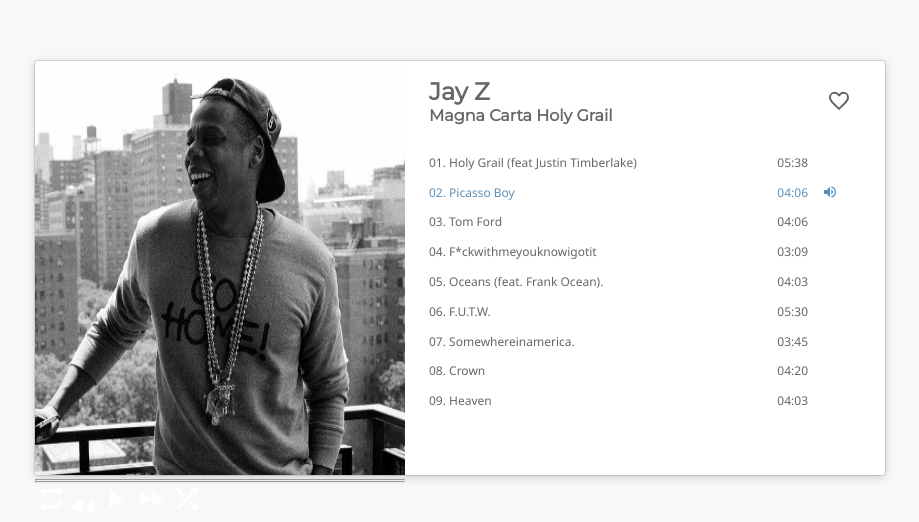
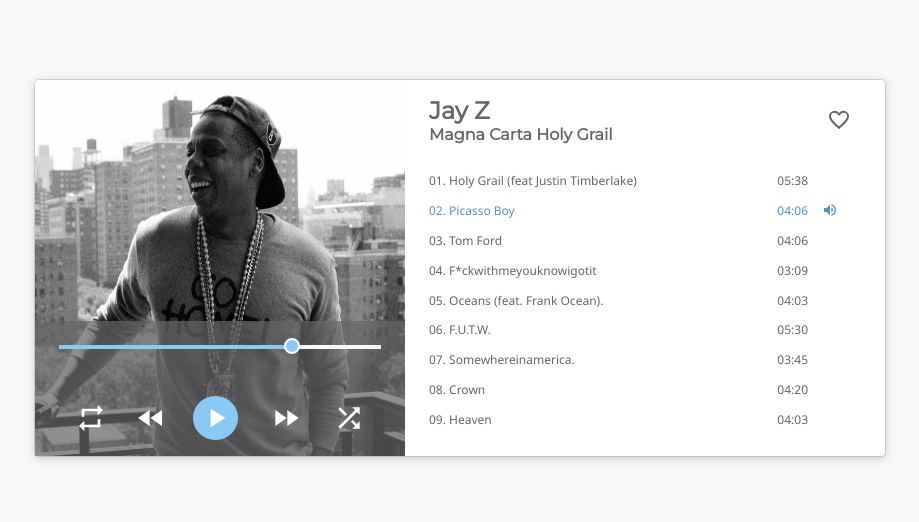
Before and after one commit to AgostinaArevaloJaube/axlot-challenge, a plain HTML site: page index.html in a window 1280 px wide. Shown: the part 132-654 px from the top of the page, without its empty margins (180-1099 px from the left). Drawn offline with Linux system fonts and the light colour scheme.

Commit message:
End styles

```diff
--- a/styles/scss/partials/_container.scss
+++ b/styles/scss/partials/_container.scss
@@ -2,7 +2,6 @@
 	height: 100vh;
 	display: flex;
 	justify-content: center;
-	align-content: center;
 	align-items: center;
 	background-color: $light-background;
 }
--- a/styles/scss/partials/_playerContainer.scss
+++ b/styles/scss/partials/_playerContainer.scss
@@ -1,6 +1,7 @@
 .player-container {
 	max-height: 50%;
 	max-width: 100%;
+	position: relative;
 
 	.image {
 		min-height: 100%;
@@ -11,4 +12,59 @@
 		min-width: 40%;
 		min-height: 100%;
 	}
+
+	.player {
+		position: absolute;
+		bottom: 0;
+		left: 0;
+		width: 100%;
+		background-color: rgba(102, 102, 102, 0.705);
+		z-index: 100;
+
+		.controlers {
+			padding: 0.8rem 1.5rem 1rem 1.5rem;
+			min-width: 100%;
+			display: flex;
+			justify-content: space-around;
+			align-items: center;
+		}
+
+		.play {
+			padding: 0.4rem;
+			background-color: $secondary-color-first-variant;
+			border-radius: 30px;
+		}
+
+		.timing {
+			padding: 1.5rem 1.5rem 0.9rem 1.5rem;
+			position: relative;
+
+			.full-line {
+				height: 4px;
+				background-color: $light-background;
+				border: none;
+			}
+
+			.blue-line {
+				position: relative;
+				top: -0.25rem;
+				height: 4px;
+				width: 70%;
+				background-color: $secondary-color-first-variant;
+				border: none;
+			}
+
+			.cursor {
+				position: relative;
+				top: -0.91rem;
+				left: 70%;
+				width: 16px;
+				height: 16px;
+				border-radius: 10px;
+				border: 2px solid $light-background;
+				box-shadow: 0px -2px 6px #42424229;
+				background-color: $secondary-color-first-variant;
+			}
+		}
+	}
 }
```
Also changed, not shown: assets/ellipse-3.svg (deleted), styles/css/style.css, 1 other file.
